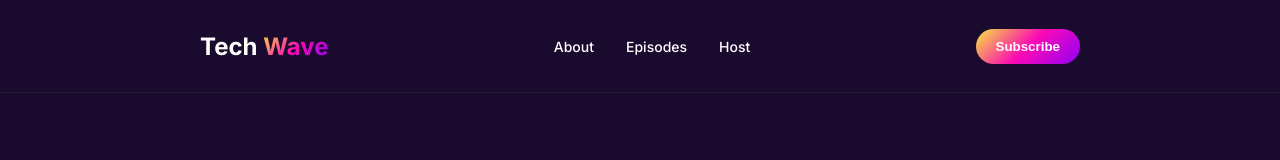
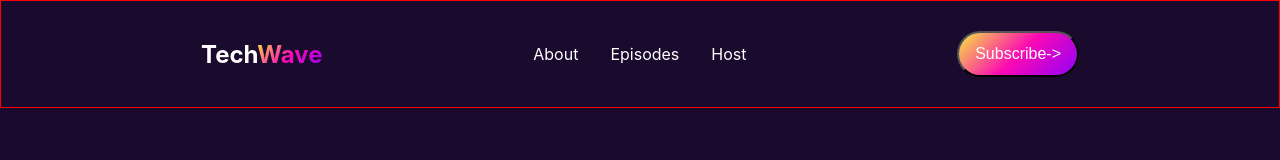
Before and after one commit to Cyrax7eleven/Assignment2, a plain HTML site: page index.html in a window 1280 px wide. Drawn offline with Linux system fonts and the light colour scheme.

Commit message:
completed navbar

```diff
--- a/index.html
+++ b/index.html
@@ -1,33 +1,24 @@
 <!DOCTYPE html>
 <html lang="en">
-
 <head>
   <meta charset="UTF-8">
   <meta name="viewport" content="width=device-width, initial-scale=1.0">
-    <title>Tech Wave</title>
-    <link rel="preconnect" href="https://fonts.googleapis.com">
-    <link rel="preconnect" href="https://fonts.gstatic.com" crossorigin>
-    <link
-        href="https://fonts.googleapis.com/css2?family=Inter:ital,opsz,wght@0,14..32,100..900;1,14..32,100..900&display=swap"
-        rel="stylesheet">
+  <title>Document</title>
   <link rel="stylesheet" href="./style.css">
-
 </head>
-
-<header class="nav-wrapper">
-  <nav class="nav">
-    <div class="logo">
-      <h1><span class="white-color">Tech</span> <span class="multi-color">Wave</span></h1>
+  <header>
+    <nav>
+      <h1><span>Tech</span><span class="multi-color">Wave</span></h1>
+      <div class="menu">
+        <li>About</li>
+        <li>Episodes</li>
+        <li>Host</li>
       </div>
-
-    <ul class="nav-links">
-      <li><a href="#">About</a></li>
-      <li><a href="#">Episodes</a></li>
-      <li><a href="#">Host</a></li>
-    </ul>
-
-    <button class="btn">Subscribe</button>
+      <button class="btn">Subscribe-></button>
     </nav>
   </header>
+  <!-- main html -->
+  <main>
 
+  </main>
 </html>
--- a/style.css
+++ b/style.css
@@ -1,60 +1,51 @@
-/* remove browser default gaps */
-*{ margin:0; padding:0; box-sizing:border-box; }
-
-body{
-  background:#1A0B2E; /* page bg */
-  font-family:"Inter", sans-serif;
+/* universal styles */
+*{
+  margin: 0;
+  padding: 0;
+  box-sizing: border-box;
 }
 
-/* FULL WIDTH bar */
-.nav-wrapper{
-  width:100%;
-  background:#1A0B2E;
-  border-bottom: 1px solid rgba(255,255,255,0.06);
+  body{
+    font-family: "Inter", sans-serif;
+    background-color: #1A0B2E;
+    color: #fff;
+}
+/* shared styles */
+
+.multi-color{
+  background: linear-gradient(135deg, #F7E93F 0%, #FB09B4 51%, #9100F8 100%);
+  background-clip: text;
+  color: transparent;
+}
+.btn{
+  background: linear-gradient(135deg, #F7E93F 0%, #FB09B4 51%, #9100F8 100%);
+  color: white;
+  border-radius: 999px;
+  padding: 12px 16px;
+  font-size: 16px;
 }
 
-/* CENTER CONTENT like Figma frame */
-.nav{
-  max-width:1600px;
-  margin:0 auto;
-  height:92px;             /* Figma nav height */
-  padding:0 200px;         /* left-right padding like Figma */
-  display:flex;
-  align-items:center;
-  justify-content:space-between;
+.btn:hover{
+
 }
 
-/* links */
-.nav-links{
-  list-style:none;
-  display:flex;
-  gap:32px;
+/* nav */
+nav{
+  max-width: 1600px;
+  border: 1px solid red;
+  display: flex;
+  justify-content: space-between;
+  margin: 0 auto;
+  align-items: center;
+  padding: 30px 200px;
+  gap: 32px;
+
 }
-
-.nav-links a{
-  color:white;
-  text-decoration:none;
-  font-size:14px;
-  font-weight:500;
+.menu{
+  display: flex;
+  justify-content: space-between;
+  gap: 32px;
 }
-
-/* logo text */
-.white-color{ color:#fff; }
-
-.multi-color{
-  background: linear-gradient(135deg,#F7E93F 0%,#FB09B4 51%,#9100F8 100%);
-  background-clip:text;
-  -webkit-background-clip:text;
-  color:transparent;
+.menu li{
+  list-style-type: none;
 }
-
-/* button */
-.btn{
-  border:none;
-  padding:10px 20px;
-  border-radius:999px;
-  color:#fff;
-  font-weight:600;
-  cursor:pointer;
-  background: linear-gradient(135deg,#F7E93F,#FB09B4,#9100F8);
-}
```
Lines whose indentation alone changed are shown as unchanged.
